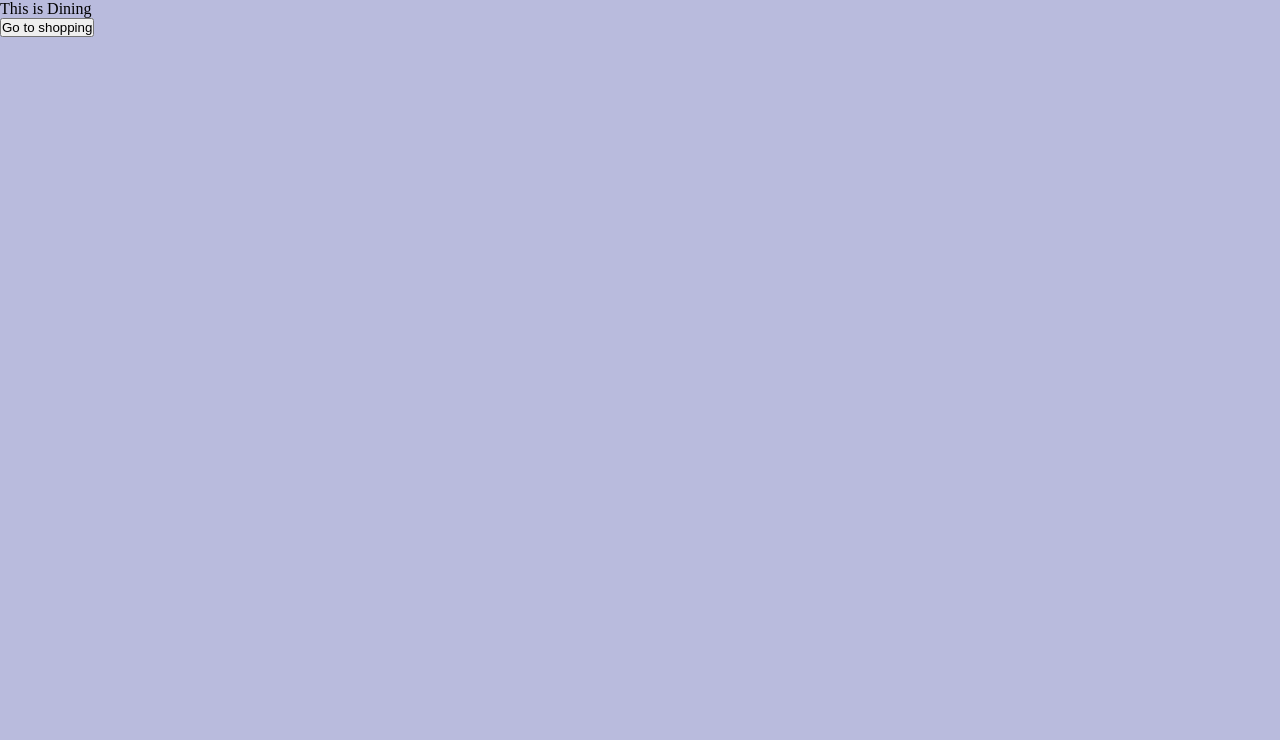
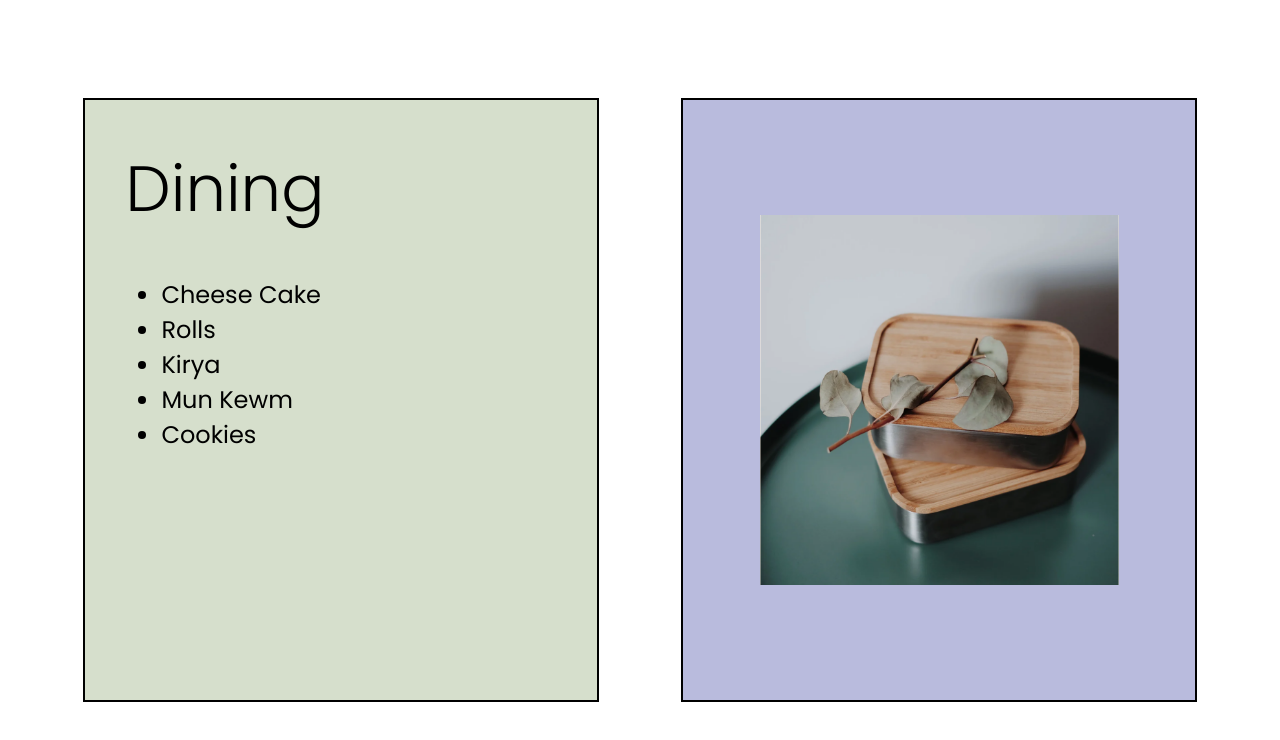
Before and after one commit to zaplink/test1, a React (Vite) app: page /dining in a window 1280 px wide. Shown: the top 740 px of the page. Built offline with nearby package versions, Linux system fonts and the light colour scheme.

Commit message:
built dining page

```diff
--- a/index.html
+++ b/index.html
@@ -4,6 +4,11 @@
     <meta charset="UTF-8" />
     <link rel="icon" type="image/svg+xml" href="/vite.svg" />
     <meta name="viewport" content="width=device-width, initial-scale=1.0" />
+
+    <!-- fonts -->
+    <link rel="preconnect" href="https://fonts.googleapis.com">
+    <link rel="preconnect" href="https://fonts.gstatic.com" crossorigin>
+    <link href="https://fonts.googleapis.com/css2?family=Poppins:ital,wght@0,100;0,200;0,300;0,400;0,500;0,600;0,700;0,800;0,900;1,100;1,200;1,300;1,400;1,500;1,600;1,700;1,800;1,900&display=swap" rel="stylesheet">
     <title>Test Project</title>
   </head>
   <body>
--- a/src/App.css
+++ b/src/App.css
@@ -1,40 +1,37 @@
-
-.container{
+.container {
   display: flex;
   margin: 5%;
 }
 
-.leftSide{
+.leftSide {
   width: 40%;
   margin: 2%;
   /* display: flex;
     flex-direction: column; */
 }
 
-.leftSide h1{
-
+.leftSide h1 {
   font-size: 4rem;
   margin-left: 10%;
   font-weight: 300;
 }
 
-.leftSide h3{
+.leftSide h3 {
   font-size: 2rem;
   margin-top: 3%;
   margin-bottom: 6%;
   margin-left: 10%;
   font-weight: 300;
-
 }
 
-.note{
+.note {
   background-color: white;
   margin: 8%;
   padding: 4%;
   border-radius: 20px;
 }
 
-.rightSide{
+.rightSide {
   width: 60%;
   display: flex;
   justify-content: center;
@@ -44,7 +41,7 @@
   margin: 5%;
 }
 
-#btn{
+#btn {
   display: flex;
   font-size: 2rem;
   width: 100%;
@@ -53,16 +50,69 @@
   border-radius: 40px;
 }
 
-.idno{
+.idno {
   background-color: #d6dfcc;
   padding: 2% 6%;
   border-radius: 40px;
 }
 
-.btn_label{
+.btn_label {
   background-color: white;
   width: 100%;
   padding: 2%;
   border-radius: 40px;
+}
+
+/* --------- Dining --------- */
+
+.container-dining {
+  height: 100vh;
+  background-color: white;
+  display: flex;
+  justify-content: space-evenly;
+  align-items: center;
+}
+
+.left-column-dining {
+  background-color: #d6dfcc;
+  width: 40%;
+  height: 75%;
+  border: 2px solid black;
+}
+
+.left-column-dining > h1{
+    padding: 8%;
+    font-weight: 300;
+    font-size: 4rem;
+}
+
+.left-column-dining > .content {
+  padding-left: 15%;
+  font-size: 1.5rem;
+}
+
+.right-column-dining {
+  background-color: #b9bbdd;
+  width: 40%;
+  height: 75%;
+  border: 2px solid black;
+
+
+
 
 }
+
+.right-column-dining > .img-div {
+  width: 100%;
+  height: 100%;
+  overflow: hidden;
+
+  display: flex;
+  justify-content: center;
+  align-items: center;
+}
+
+.img-div img {
+  width: 70%;
+  object-fit: contain;
+}
--- a/src/pages/Dining.tsx
+++ b/src/pages/Dining.tsx
@@ -1,16 +1,26 @@
-import { useNavigate } from "react-router-dom";
+import diningImage from '../img/dining.png';
 
 function Dining() {
-  const navigate = useNavigate();
-
-  function gotoShopping() {
-    navigate("/shopping");
-  }
   return (
-    <>
-      <p>This is Dining</p>
-      <button onClick={gotoShopping}>Go to shopping</button>
-    </>
+    <div className="container-dining">
+      <div className="left-column-dining">
+          <h1>Dining</h1>
+        <div className="content">
+          <ul>
+            <li>Cheese Cake</li>
+            <li>Rolls</li>
+            <li>Kirya</li>
+            <li>Mun Kewm</li>
+            <li>Cookies</li>
+          </ul>
+        </div>
+      </div>
+      <div className="right-column-dining">
+        <div className="img-div">
+          <img src={diningImage} alt="Dining table with food" />
+        </div>
+      </div>
+    </div>
   );
 }
 
```
Also changed, not shown: src/img/dining.png (added). Lines whose indentation alone changed are shown as unchanged.
